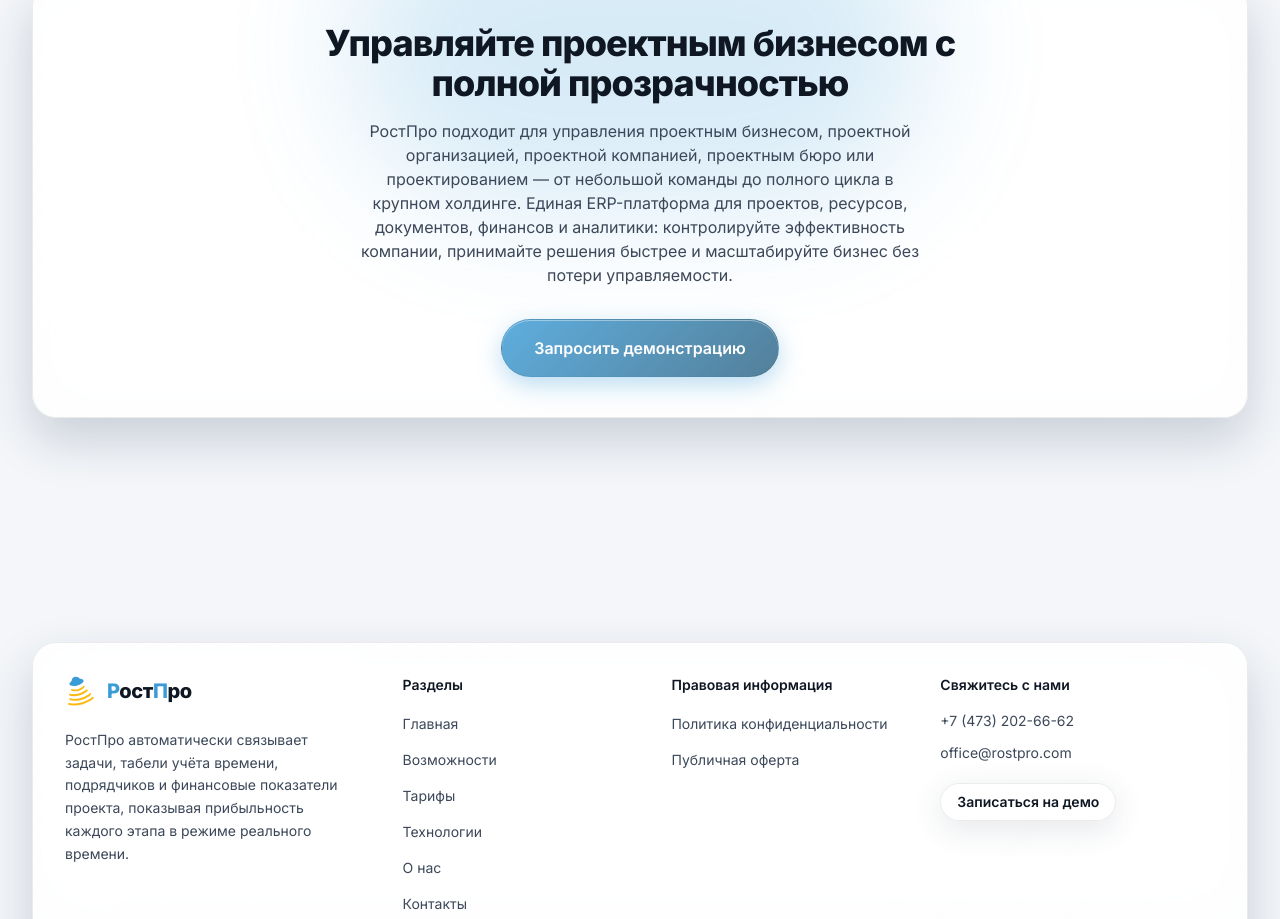
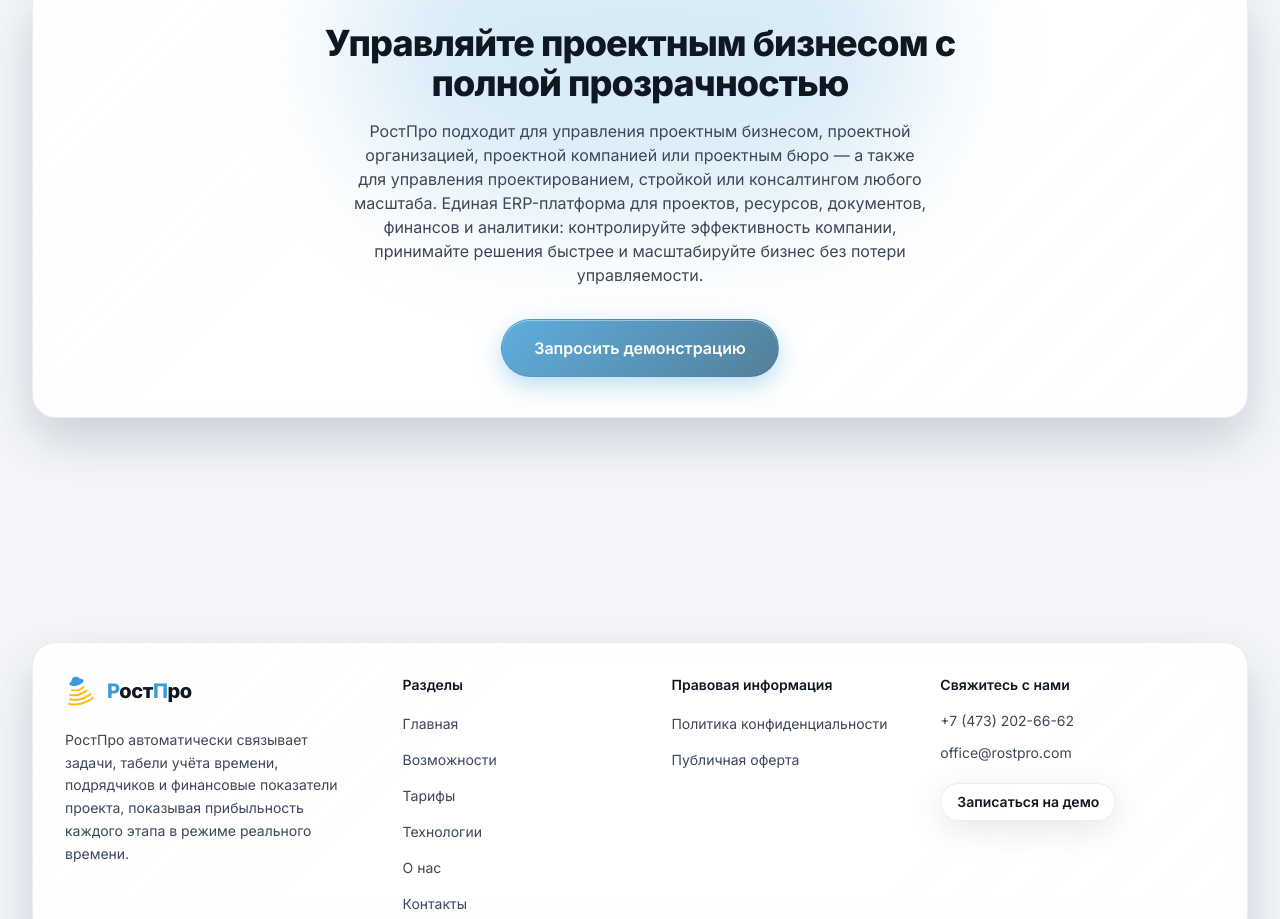
Before and after one commit to seleznevkv/planr-site, a Next.js app: page / in a window 1280 px wide. Shown: the part 8521-9440 px from the top of the page. Built offline with nearby package versions, Linux system fonts and the light colour scheme.

Commit message:
Tighten "управление проектированием" phrasing in CTA copy
The word had drifted 10 words from "управления" in a long list,
diluting it past recognition as a phrase. Split into two clauses so
"управления" and "проектированием" sit adjacent.

```diff
--- a/app/page.tsx
+++ b/app/page.tsx
@@ -422,11 +422,11 @@ export default function HomePage() {
               </h2>
               <p className="mt-4 text-[var(--text-secondary)] max-w-xl mx-auto">
                 РостПро подходит для управления проектным бизнесом, проектной организацией,
-                проектной компанией, проектным бюро или проектированием — от небольшой команды
-                до полного цикла в крупном холдинге. Единая ERP-платформа для проектов,
-                ресурсов, документов, финансов и аналитики: контролируйте эффективность
-                компании, принимайте решения быстрее и масштабируйте бизнес без потери
-                управляемости.
+                проектной компанией или проектным бюро — а также для управления
+                проектированием, стройкой или консалтингом любого масштаба. Единая
+                ERP-платформа для проектов, ресурсов, документов, финансов и аналитики:
+                контролируйте эффективность компании, принимайте решения быстрее и
+                масштабируйте бизнес без потери управляемости.
               </p>
               <div className="mt-8 flex flex-wrap items-center justify-center gap-4">
                 <Button href="/contact" size="lg">
```
